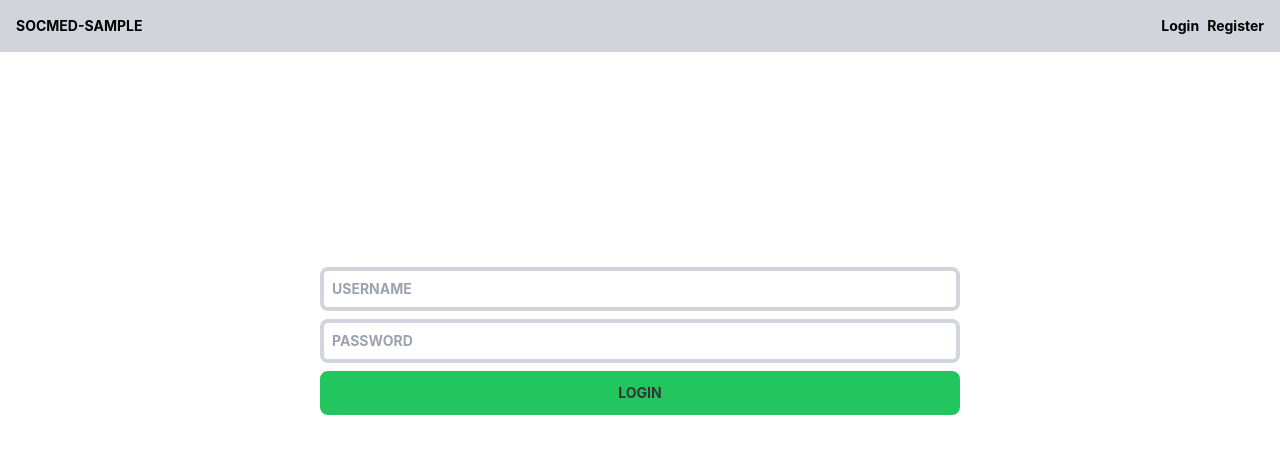
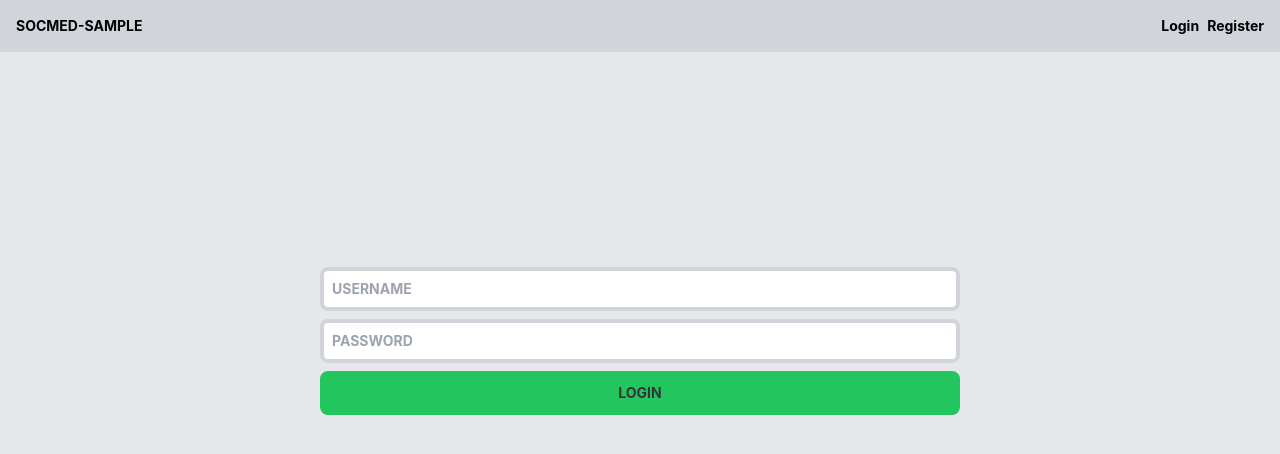
Before and after one commit to lyingtakemura/socmed-sample, a React (Create React App) app in the folder frontend/: page /login in a window 1280 px wide. Shown: the top 454 px of the page. Built offline with nearby package versions, Linux system fonts and the light colour scheme.

Commit message:
Add min-h-screen to layout

```diff
--- a/frontend/src/App.jsx
+++ b/frontend/src/App.jsx
@@ -90,7 +90,7 @@ const App = () => {
 
 function LayoutsWithNavbar() {
     return (
-        <div className="h-max bg-gray-200">
+        <div className="min-h-screen h-max bg-gray-200">
             <NavbarComponent />
             <Outlet />
         </div>
```
